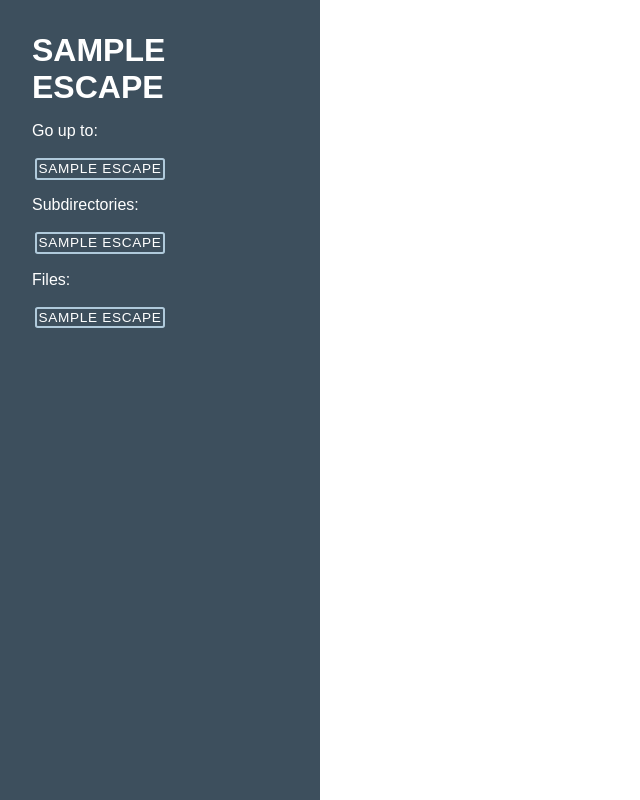
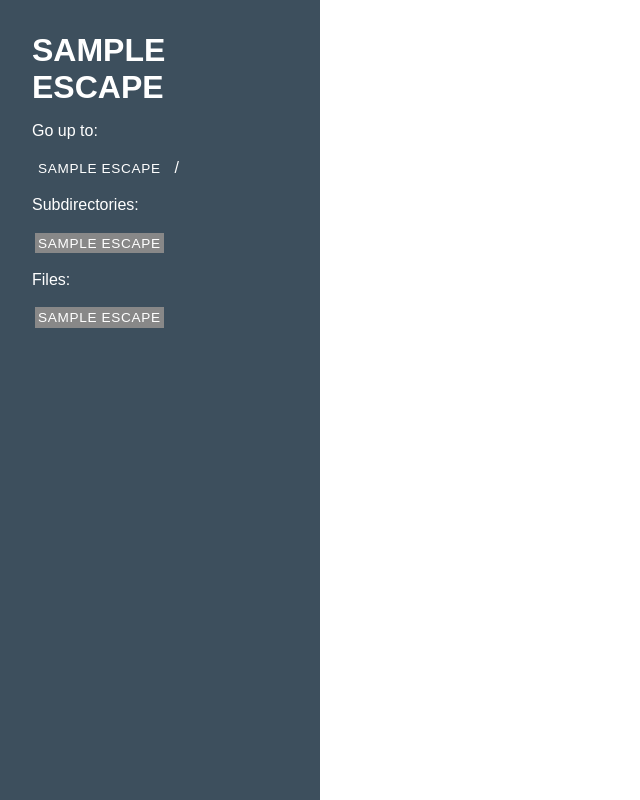
Before and after one commit to monyxie/mdir, a PHP site: template resources/views/show.php in a window 1280 px wide. Shown: the whole page, without its empty margins (0-640 px from the left). Run offline with PHP 8.4, Linux system fonts and the light colour scheme; the template is opened without the code that fills it: most values are stand-ins (such as "Sample title", 1, 10 or a date in 2020); data that the repository does not hold is empty.

Commit message:
Add colors to navigation

```diff
--- a/composer.json
+++ b/composer.json
@@ -7,7 +7,8 @@
         "symfony/templating": "^5.0",
         "symfony/config": "^5.0",
         "symfony/error-handler": "^5.0",
-        "pimple/pimple": "^3.2"
+        "pimple/pimple": "^3.2",
+        "mistic100/randomcolor": "^1.0"
     },
     "autoload": {
         "psr-4": {
--- a/public/css/style.css
+++ b/public/css/style.css
@@ -63,20 +63,18 @@ h3 {
 }
 .nav-item a {
     background: transparent;
-    border: 2px solid rgb(176, 202, 219);
     color: #fff;
     margin-top: 1em;
     letter-spacing: 0.05em;
     text-transform: uppercase;
     font-size: 85%;
-    padding: 0.1em;
-    border-radius: 0.2em;
+    padding: 0.2em;
 }
-.nav-item a:hover,
-.nav-item a:focus {
-    border: 2px solid rgb(61, 146, 201);
-    text-decoration: none;
-}
+/*.nav-item a:hover,*/
+/*.nav-item a:focus {*/
+/*    border: 2px solid rgb(61, 146, 201);*/
+/*    text-decoration: none;*/
+/*}*/
 
 .content-subhead {
     text-transform: uppercase;
--- a/resources/views/show.php
+++ b/resources/views/show.php
@@ -20,6 +20,7 @@
                     <ul class="nav-list">
                         <?php foreach ($ups as $directory => $path) { ?>
                             <li class="nav-item"><a href="<?= $view->escape($path) ?>"><?= $view->escape($directory) ?></a></li>
+                            <li class="nav-item">/</li>
                         <?php } ?>
                     </ul>
                 <?php } ?>
@@ -28,7 +29,7 @@
                     <p>Subdirectories:</p>
                     <ul class="nav-list">
                         <?php foreach ($directories as $directory => $path) { ?>
-                            <li class="nav-item"><a href="<?= $view->escape($path) ?>"><?= $view->escape($directory) ?></a></li>
+                            <li class="nav-item"><a style="background-color: <?= $path['color'] ?>" href="<?= $view->escape($path['path']) ?>"><?= $view->escape($directory) ?></a></li>
                         <?php } ?>
                     </ul>
                 <?php } ?>
@@ -36,7 +37,7 @@
                     <p>Files:</p>
                     <ul class="nav-list">
                         <?php foreach ($files as $file => $path) { ?>
-                            <li class="nav-item"><a href="<?= $view->escape($path) ?>"><?= $view->escape($file) ?></a></li>
+                            <li class="nav-item"><a style="background-color: <?= $path['color'] ?>" href="<?= $view->escape($path['path']) ?>"><?= $view->escape($file) ?></a></li>
                         <?php } ?>
                     </ul>
                 <?php } ?>
```
Also changed, not shown: src/Http/Controller.php (+24 -0 lines), 1 other file.
